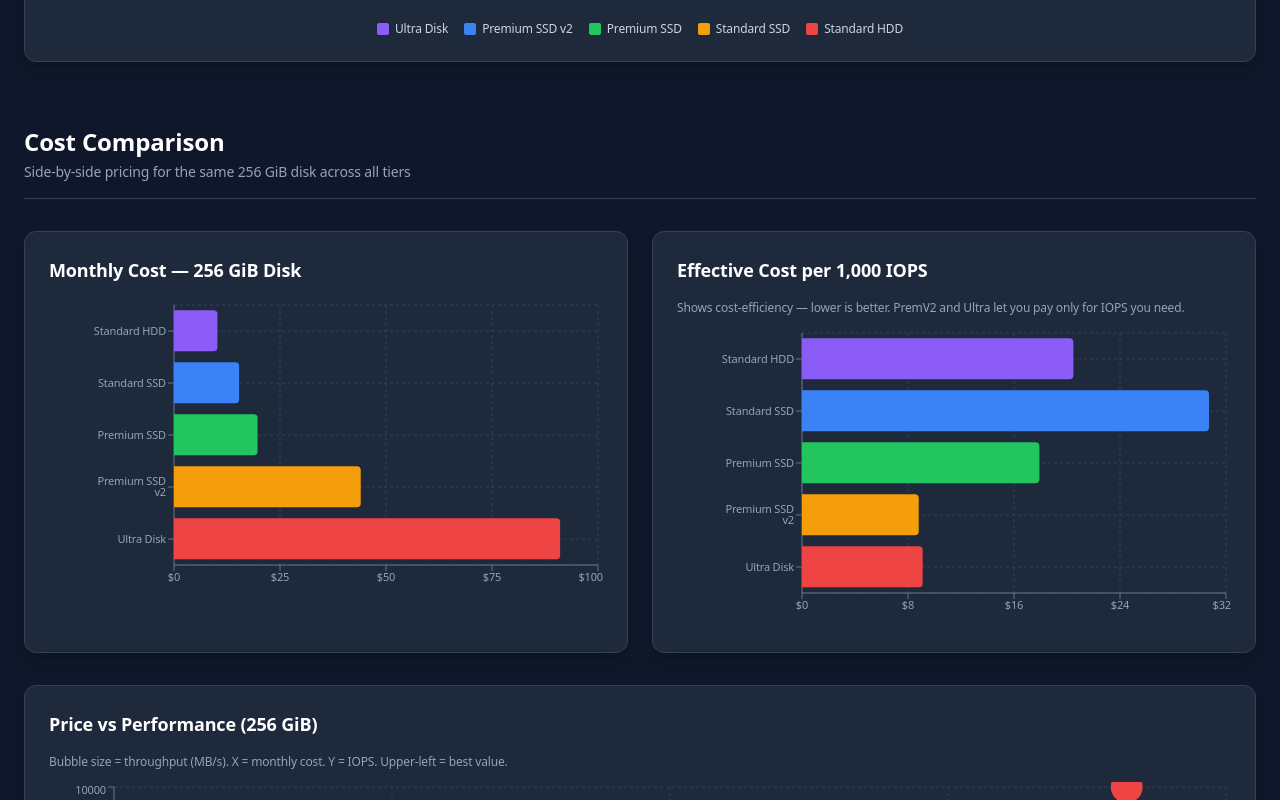
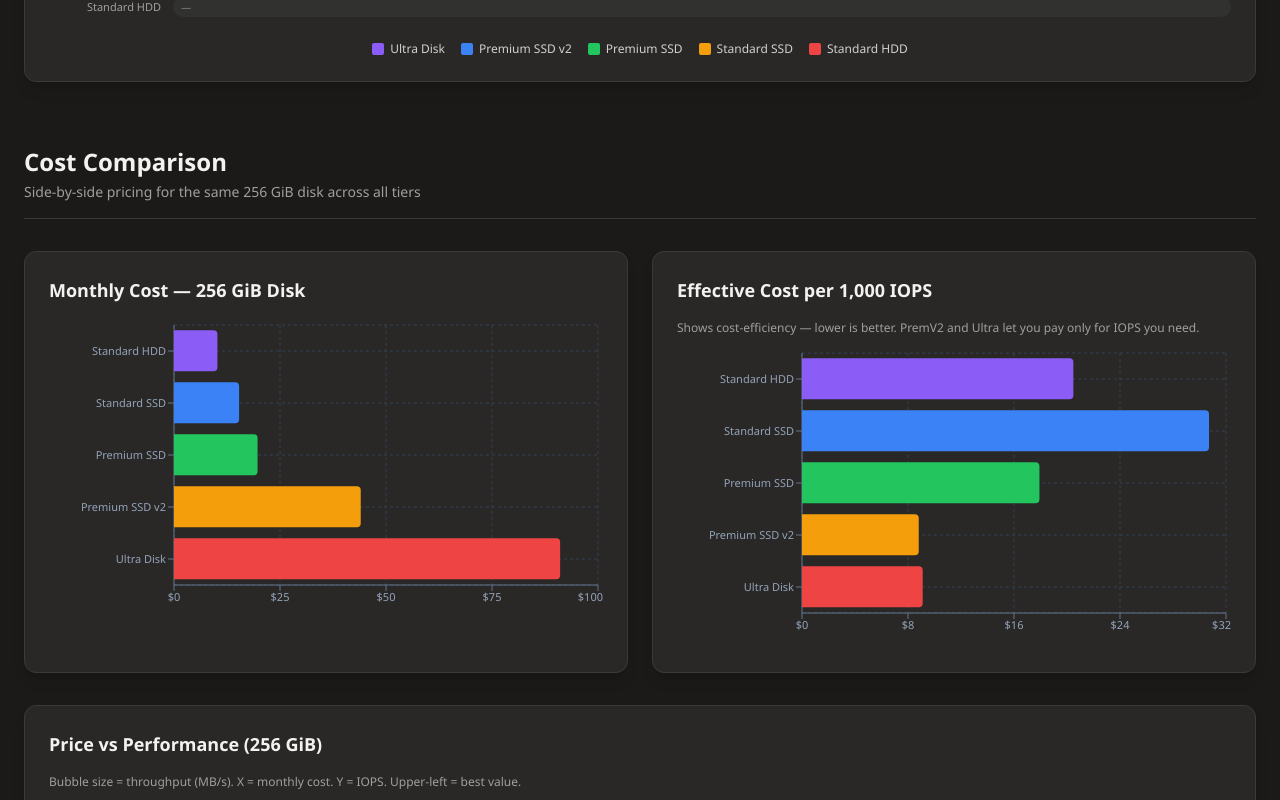
Before and after one commit to KrishnaDistributedcomputing/azure-disk-monitoring, a Next.js app in the folder dashboard/: page /help in a window 1280 px wide. Shown: the part 1734-2534 px from the top of the page. Built offline with nearby package versions, Linux system fonts and the light colour scheme.

Commit message:
Azure Portal Fluent Design theme - Segoe UI font, Azure dark/light palettes, WCAG AA contrast

```diff
--- a/dashboard/src/app/globals.css
+++ b/dashboard/src/app/globals.css
@@ -2,91 +2,177 @@
 @tailwind components;
 @tailwind utilities;
 
-/* Dark mode (default) */
+/* ============================================================================
+   AZURE PORTAL THEME — Fluent Design System
+   Font: Segoe UI (Azure Portal's native font)
+   Dark: Azure Portal dark theme palette
+   Light: Azure Portal light theme palette
+   Contrast: WCAG AA compliant (4.5:1 minimum for text)
+   ============================================================================ */
+
+/* Dark mode (default) — Azure Portal Dark */
 :root,
 [data-theme="dark"] {
-  --bg-primary: #0f172a;
-  --bg-card: #1e293b;
-  --bg-card-hover: #334155;
-  --text-primary: #f1f5f9;
-  --text-secondary: #94a3b8;
+  --bg-primary: #1b1a19;
+  --bg-card: #292827;
+  --bg-card-hover: #323130;
+  --text-primary: #f3f2f1;
+  --text-secondary: #d2d0ce;
+  --text-tertiary: #a19f9d;
   --accent-blue: #0078d4;
-  --accent-green: #22c55e;
-  --accent-red: #ef4444;
-  --accent-amber: #f59e0b;
-  --accent-purple: #a855f7;
-  --border: #334155;
+  --accent-blue-hover: #106ebe;
+  --accent-green: #57a300;
+  --accent-red: #e81123;
+  --accent-amber: #fce100;
+  --accent-purple: #8764b8;
+  --border: #3b3a39;
+  --border-subtle: #323130;
+  --surface-elevated: #323130;
 }
 
-/* Light mode */
+/* Light mode — Azure Portal Light */
 [data-theme="light"] {
-  --bg-primary: #f0f4f8;
+  --bg-primary: #f3f2f1;
   --bg-card: #ffffff;
-  --bg-card-hover: #f8fafc;
-  --text-primary: #1e293b;
-  --text-secondary: #64748b;
+  --bg-card-hover: #faf9f8;
+  --text-primary: #323130;
+  --text-secondary: #605e5c;
+  --text-tertiary: #a19f9d;
   --accent-blue: #0078d4;
-  --accent-green: #16a34a;
-  --accent-red: #dc2626;
-  --accent-amber: #d97706;
-  --accent-purple: #7c3aed;
-  --border: #e2e8f0;
+  --accent-blue-hover: #106ebe;
+  --accent-green: #107c10;
+  --accent-red: #a4262c;
+  --accent-amber: #c19c00;
+  --accent-purple: #5c2d91;
+  --border: #edebe9;
+  --border-subtle: #e1dfdd;
+  --surface-elevated: #ffffff;
 }
 
-/* Light mode overrides for Tailwind classes */
-[data-theme="light"] body { background-color: #f0f4f8; color: #1e293b; }
-[data-theme="light"] .bg-slate-900 { background-color: #f0f4f8 !important; }
+/* ============================================================================
+   Dark mode: Map Tailwind Slate classes → Azure Portal Dark palette
+   All pages use bg-slate-*, text-slate-*, border-slate-* — these overrides
+   remap them to Azure's Fluent Design colors without touching page files.
+   ============================================================================ */
+/* Backgrounds */
+.bg-slate-900       { background-color: #1b1a19 !important; }
+.bg-slate-800       { background-color: #292827 !important; }
+.bg-slate-800\/50   { background-color: rgba(41,40,39,0.6) !important; }
+.bg-slate-800\/80   { background-color: rgba(41,40,39,0.85) !important; }
+.bg-slate-800\/30   { background-color: rgba(41,40,39,0.35) !important; }
+.bg-slate-700       { background-color: #3b3a39 !important; }
+.bg-slate-700\/50   { background-color: rgba(59,58,57,0.5) !important; }
+.bg-slate-700\/40   { background-color: rgba(59,58,57,0.4) !important; }
+.bg-slate-700\/30   { background-color: rgba(59,58,57,0.3) !important; }
+.bg-slate-700\/20   { background-color: rgba(59,58,57,0.2) !important; }
+.bg-slate-900\/95   { background-color: rgba(27,26,25,0.97) !important; }
+.bg-slate-900\/50   { background-color: rgba(27,26,25,0.55) !important; }
+
+/* Text */
+.text-white   { color: #f3f2f1 !important; }
+.text-slate-200 { color: #e1dfdd !important; }
+.text-slate-300 { color: #d2d0ce !important; }
+.text-slate-400 { color: #a19f9d !important; }
+.text-slate-500 { color: #8a8886 !important; }
+.text-slate-600 { color: #8a8886 !important; }
+
+/* Borders */
+.border-slate-700    { border-color: #3b3a39 !important; }
+.border-slate-700\/50 { border-color: rgba(59,58,57,0.5) !important; }
+.border-slate-600    { border-color: #484644 !important; }
+.border-slate-800    { border-color: #292827 !important; }
+
+/* Hover states */
+.hover\:bg-slate-700\/20:hover { background-color: rgba(59,58,57,0.25) !important; }
+.hover\:bg-slate-800:hover     { background-color: #323130 !important; }
+.hover\:bg-slate-800\/80:hover { background-color: rgba(50,49,48,0.85) !important; }
+.hover\:border-slate-500:hover { border-color: #605e5c !important; }
+.hover\:border-slate-600:hover { border-color: #484644 !important; }
+.hover\:text-white:hover       { color: #f3f2f1 !important; }
+
+/* Azure Blue accent overrides */
+.bg-blue-600     { background-color: #0078d4 !important; }
+.bg-blue-600\/20 { background-color: rgba(0,120,212,0.2) !important; }
+.hover\:bg-blue-700:hover { background-color: #106ebe !important; }
+.text-blue-400   { color: #4fa3e0 !important; }
+.text-blue-300   { color: #6cb8f0 !important; }
+.border-blue-500\/30 { border-color: rgba(0,120,212,0.3) !important; }
+.border-blue-500\/50 { border-color: rgba(0,120,212,0.5) !important; }
+.hover\:border-blue-500\/50:hover { border-color: rgba(0,120,212,0.5) !important; }
+.shadow-blue-600\/25 { --tw-shadow-color: rgba(0,120,212,0.25); }
+.shadow-blue-900\/10 { --tw-shadow-color: rgba(0,40,90,0.1); }
+
+/* ============================================================================
+   Light mode: Map Tailwind Slate classes → Azure Portal Light palette
+   ============================================================================ */
+[data-theme="light"] body { background-color: #f3f2f1; color: #323130; }
+[data-theme="light"] .bg-slate-900 { background-color: #f3f2f1 !important; }
 [data-theme="light"] .bg-slate-800 { background-color: #ffffff !important; }
 [data-theme="light"] .bg-slate-800\/50 { background-color: rgba(255,255,255,0.8) !important; }
-[data-theme="light"] .bg-slate-800\/80 { background-color: rgba(255,255,255,0.9) !important; }
+[data-theme="light"] .bg-slate-800\/80 { background-color: rgba(255,255,255,0.92) !important; }
 [data-theme="light"] .bg-slate-800\/30 { background-color: rgba(255,255,255,0.5) !important; }
-[data-theme="light"] .bg-slate-700 { background-color: #e2e8f0 !important; }
-[data-theme="light"] .bg-slate-700\/50 { background-color: rgba(226,232,240,0.5) !important; }
-[data-theme="light"] .bg-slate-700\/40 { background-color: rgba(226,232,240,0.4) !important; }
-[data-theme="light"] .bg-slate-700\/30 { background-color: rgba(226,232,240,0.3) !important; }
-[data-theme="light"] .bg-slate-700\/20 { background-color: rgba(226,232,240,0.2) !important; }
-[data-theme="light"] .bg-slate-900\/95 { background-color: rgba(240,244,248,0.97) !important; }
-[data-theme="light"] .border-slate-700 { border-color: #e2e8f0 !important; }
-[data-theme="light"] .border-slate-700\/50 { border-color: rgba(226,232,240,0.5) !important; }
-[data-theme="light"] .border-slate-600 { border-color: #cbd5e1 !important; }
-[data-theme="light"] .text-white { color: #1e293b !important; }
-[data-theme="light"] .text-slate-200 { color: #334155 !important; }
-[data-theme="light"] .text-slate-300 { color: #475569 !important; }
-[data-theme="light"] .text-slate-400 { color: #64748b !important; }
-[data-theme="light"] .text-slate-500 { color: #64748b !important; }
+[data-theme="light"] .bg-slate-700 { background-color: #edebe9 !important; }
+[data-theme="light"] .bg-slate-700\/50 { background-color: rgba(237,235,233,0.5) !important; }
+[data-theme="light"] .bg-slate-700\/40 { background-color: rgba(237,235,233,0.4) !important; }
+[data-theme="light"] .bg-slate-700\/30 { background-color: rgba(237,235,233,0.3) !important; }
+[data-theme="light"] .bg-slate-700\/20 { background-color: rgba(237,235,233,0.2) !important; }
+[data-theme="light"] .bg-slate-900\/95 { background-color: rgba(243,242,241,0.97) !important; }
+[data-theme="light"] .bg-slate-900\/50 { background-color: rgba(243,242,241,0.55) !important; }
+[data-theme="light"] .border-slate-700 { border-color: #edebe9 !important; }
+[data-theme="light"] .border-slate-700\/50 { border-color: rgba(237,235,233,0.5) !important; }
+[data-theme="light"] .border-slate-600 { border-color: #c8c6c4 !important; }
+[data-theme="light"] .border-slate-800 { border-color: #e1dfdd !important; }
+[data-theme="light"] .text-white { color: #323130 !important; }
+[data-theme="light"] .text-slate-200 { color: #3b3a39 !important; }
+[data-theme="light"] .text-slate-300 { color: #484644 !important; }
+[data-theme="light"] .text-slate-400 { color: #605e5c !important; }
+[data-theme="light"] .text-slate-500 { color: #605e5c !important; }
+[data-theme="light"] .text-slate-600 { color: #605e5c !important; }
+[data-theme="light"] .text-blue-400 { color: #0078d4 !important; }
+[data-theme="light"] .text-blue-300 { color: #0078d4 !important; }
+[data-theme="light"] .bg-blue-600 { background-color: #0078d4 !important; }
+[data-theme="light"] .bg-blue-600\/20 { background-color: rgba(0,120,212,0.12) !important; }
+[data-theme="light"] .hover\:bg-slate-700\/20:hover { background-color: rgba(237,235,233,0.4) !important; }
+[data-theme="light"] .hover\:bg-slate-800:hover { background-color: #faf9f8 !important; }
+[data-theme="light"] .hover\:text-white:hover { color: #323130 !important; }
 
-/* Improve dark mode contrast for secondary text — WCAG AA requires 4.5:1 */
-/* text-slate-500 (#64748b) on bg-slate-900 (#0f172a) = 4.6:1 ✓ */
-/* text-slate-400 (#94a3b8) on bg-slate-800 (#1e293b) = 5.0:1 ✓ */
-/* Upgrade text-slate-600 to slate-500 equivalent for dark mode readability */
-
+/* ============================================================================
+   Global body & typography — Segoe UI (Azure Portal's font)
+   ============================================================================ */
 body {
   background-color: var(--bg-primary);
   color: var(--text-primary);
-  font-family: -apple-system, BlinkMacSystemFont, 'SF Pro Display', 'SF Pro Text', 'Segoe UI', 'Helvetica Neue', system-ui, Arial, sans-serif;
+  font-family: 'Segoe UI', 'Segoe UI Web (West European)', -apple-system, BlinkMacSystemFont, Roboto, 'Helvetica Neue', sans-serif;
   -webkit-font-smoothing: antialiased;
   -moz-osx-font-smoothing: grayscale;
-  letter-spacing: -0.01em;
-  font-size: 16px;
-  line-height: 1.5;
-  transition: background-color 0.3s ease, color 0.3s ease;
+  font-size: 14px;
+  line-height: 1.43;
+  letter-spacing: normal;
+  transition: background-color 0.15s ease, color 0.15s ease;
 }
 
-/* Accessible focus rings (WCAG 2.4.7) */
+/* Accessible focus rings — Azure Portal uses 2px solid accent (WCAG 2.4.7) */
 *:focus-visible {
-  outline: 2px solid #60a5fa;
+  outline: 2px solid var(--accent-blue);
   outline-offset: 2px;
-  border-radius: 4px;
+  border-radius: 2px;
 }
 
+/* Scrollbar — Azure Portal style */
+::-webkit-scrollbar { width: 8px; height: 8px; }
+::-webkit-scrollbar-track { background: transparent; }
+::-webkit-scrollbar-thumb { background: var(--border); border-radius: 4px; }
+::-webkit-scrollbar-thumb:hover { background: var(--text-tertiary); }
+
+/* Card utility classes */
 .card {
-  @apply rounded-xl border border-slate-700 bg-slate-800 p-6 shadow-lg;
+  @apply rounded-lg border border-slate-700 bg-slate-800 p-6 shadow-sm;
 }
 
 .stat-card {
-  @apply rounded-xl border border-slate-700 bg-slate-800 p-5 shadow-lg transition-all hover:border-blue-500/50;
+  @apply rounded-lg border border-slate-700 bg-slate-800 p-5 shadow-sm transition-all hover:border-blue-500/50;
 }
 
 .table-container {
-  @apply overflow-x-auto rounded-xl border border-slate-700 bg-slate-800 shadow-lg;
+  @apply overflow-x-auto rounded-lg border border-slate-700 bg-slate-800 shadow-sm;
 }
--- a/dashboard/src/app/page.tsx
+++ b/dashboard/src/app/page.tsx
@@ -127,8 +127,8 @@ export default function LandingPage() {
     <div className="min-h-screen bg-slate-900">
       {/* Hero */}
       <div className="relative overflow-hidden">
-        <div className="absolute inset-0 bg-gradient-to-br from-blue-600/10 via-purple-600/5 to-emerald-600/10" />
-        <div className="absolute inset-0" style={{ backgroundImage: 'radial-gradient(circle at 25% 25%, rgba(59,130,246,0.08) 0%, transparent 50%), radial-gradient(circle at 75% 75%, rgba(139,92,246,0.08) 0%, transparent 50%)' }} />
+        <div className="absolute inset-0 bg-gradient-to-br from-[#0078d4]/10 via-[#0078d4]/4 to-[#0078d4]/8" />
+        <div className="absolute inset-0" style={{ backgroundImage: 'radial-gradient(circle at 25% 25%, rgba(0,120,212,0.06) 0%, transparent 50%), radial-gradient(circle at 75% 75%, rgba(0,120,212,0.04) 0%, transparent 50%)' }} />
         <div className="relative mx-auto max-w-[1400px] px-6 pt-16 pb-12">
           <div className="text-center">
             <div className="inline-flex items-center justify-center rounded-2xl bg-blue-600/20 border border-blue-500/30 p-4 mb-6">
@@ -136,7 +136,7 @@ export default function LandingPage() {
             </div>
             <h1 className="text-4xl font-extrabold text-white sm:text-5xl">
               Azure Disk Performance
-              <span className="block text-transparent bg-clip-text bg-gradient-to-r from-blue-400 via-purple-400 to-emerald-400">Monitoring Platform</span>
+              <span className="block text-transparent bg-clip-text bg-gradient-to-r from-[#4fa3e0] via-[#0078d4] to-[#4fa3e0]">Monitoring Platform</span>
             </h1>
             <p className="mt-4 text-lg text-slate-300 max-w-2xl mx-auto">Single pane of glass to monitor disk performance across Azure VMs — with drill-down, cost simulation, live pricing, and comprehensive documentation.</p>
             <div className="mt-8 flex flex-wrap justify-center gap-3">
--- a/dashboard/src/components/ThemeProvider.tsx
+++ b/dashboard/src/components/ThemeProvider.tsx
@@ -35,9 +35,9 @@ export function ThemeProvider({ children }: { children: React.ReactNode }) {
           onClick={toggle}
           className="fixed bottom-5 right-5 z-[100] rounded-full shadow-lg transition-all hover:scale-110 active:scale-95 p-3"
           style={{
-            backgroundColor: theme === 'dark' ? '#f8fafc' : '#1e293b',
-            color: theme === 'dark' ? '#1e293b' : '#f8fafc',
-            boxShadow: theme === 'dark' ? '0 4px 20px rgba(248,250,252,0.15)' : '0 4px 20px rgba(0,0,0,0.25)',
+            backgroundColor: theme === 'dark' ? '#f3f2f1' : '#292827',
+            color: theme === 'dark' ? '#1b1a19' : '#f3f2f1',
+            boxShadow: theme === 'dark' ? '0 2px 8px rgba(243,242,241,0.15)' : '0 2px 8px rgba(0,0,0,0.3)',
           }}
           title={`Switch to ${theme === 'dark' ? 'light' : 'dark'} mode`}
         >
--- a/dashboard/tailwind.config.js
+++ b/dashboard/tailwind.config.js
@@ -5,16 +5,30 @@ module.exports = {
   ],
   theme: {
     extend: {
+      fontFamily: {
+        sans: ["'Segoe UI'", "'Segoe UI Web (West European)'", '-apple-system', 'BlinkMacSystemFont', 'Roboto', "'Helvetica Neue'", 'sans-serif'],
+      },
       colors: {
         azure: {
-          50: '#eff6ff',
-          100: '#dbeafe',
-          200: '#bfdbfe',
-          500: '#3b82f6',
-          600: '#2563eb',
-          700: '#1d4ed8',
-          800: '#1e40af',
-          900: '#1e3a5f',
+          50: '#f3f2f1',
+          100: '#edebe9',
+          200: '#e1dfdd',
+          300: '#d2d0ce',
+          400: '#c8c6c4',
+          500: '#a19f9d',
+          600: '#8a8886',
+          700: '#605e5c',
+          800: '#3b3a39',
+          900: '#323130',
+          950: '#292827',
+          1000: '#1b1a19',
+          blue: '#0078d4',
+          'blue-hover': '#106ebe',
+          'blue-pressed': '#005a9e',
+          green: '#57a300',
+          red: '#e81123',
+          yellow: '#fce100',
+          purple: '#8764b8',
         },
       },
     },
```
